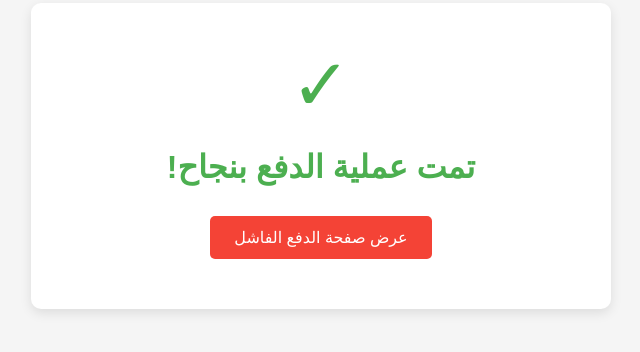
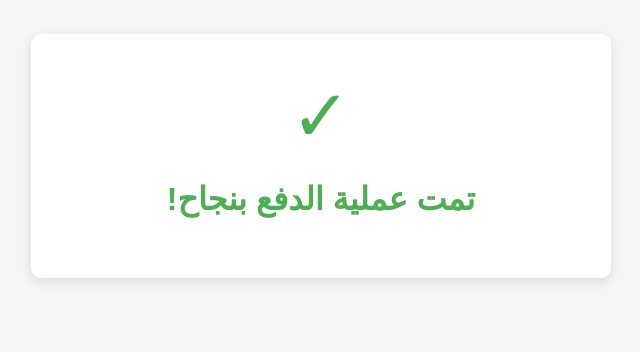
Before and after one commit to El3wady1/fawaterakpayment, a plain HTML site: page index.html in a window 1280 px wide. Shown: the part 244-596 px from the top of the page, without its empty margins (319-959 px from the left). Drawn offline with Linux system fonts and the light colour scheme.

Commit message:
Update index.html

```diff
--- a/index.html
+++ b/index.html
@@ -62,7 +62,6 @@
     <div class="success-container">
         <div class="success-icon">✓</div>
         <h1>تمت عملية الدفع بنجاح!</h1>
-        <a href="payment-failed.html" class="btn">عرض صفحة الدفع الفاشل</a>
     </div>
 </body>
 </html>
```
